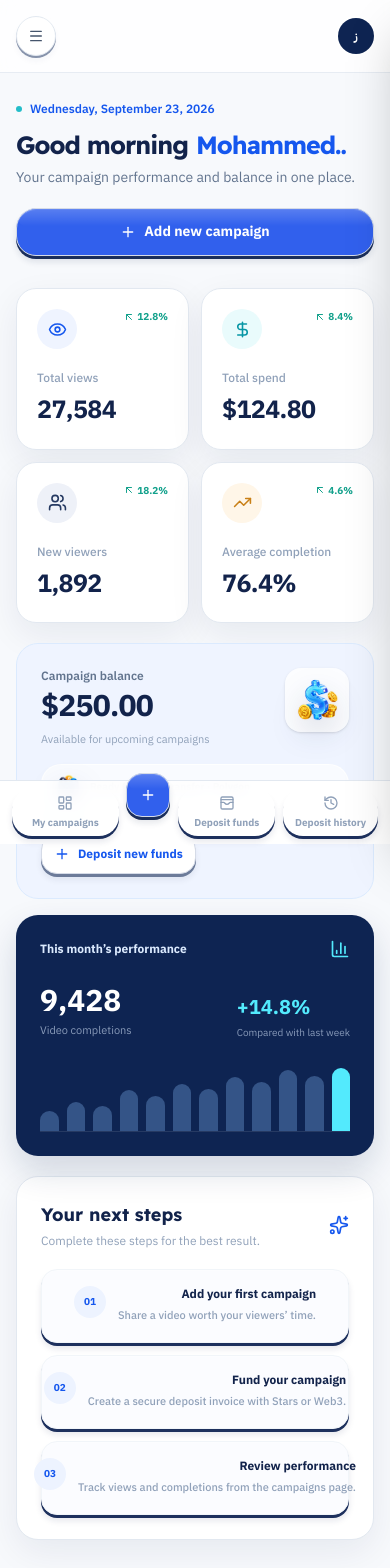
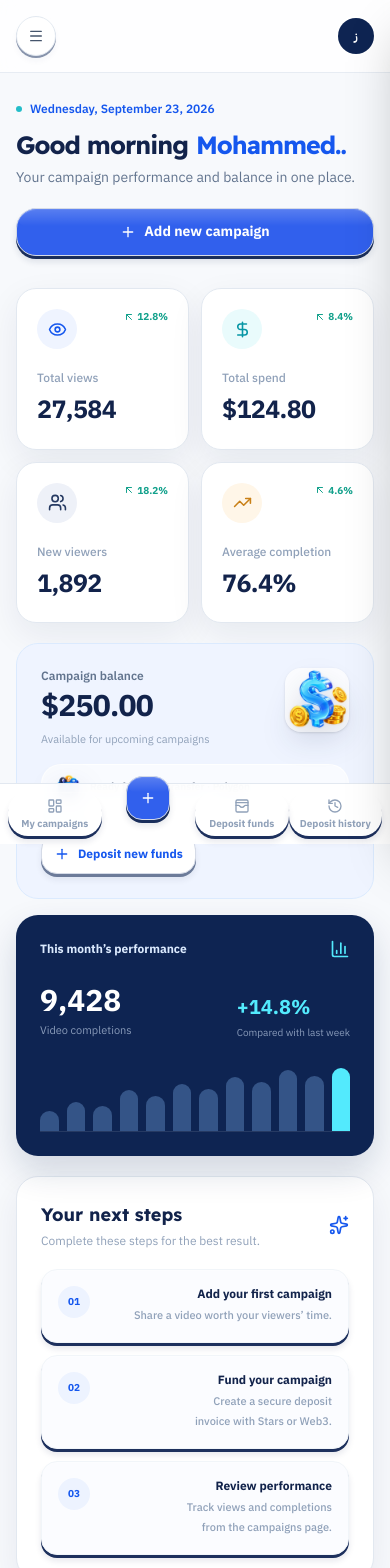
Before and after one commit to makremhp/you-tube, a React (Vite) app: page / in a window 390 px wide. Shown: the top 1568 px of the page. Built offline with nearby package versions, Linux system fonts and the light colour scheme.

Commit message:
Fix mobile card overflow and resize balance artwork

```diff
--- a/src/App.tsx
+++ b/src/App.tsx
@@ -846,18 +846,18 @@ function CreatorOverview({
       </section>
 
       <section className="mt-5 grid gap-4 md:grid-cols-[1.1fr_.9fr]">
-        <div className="relative overflow-hidden rounded-[22px] border border-blue-100 bg-[#eff4ff] p-6">
-          <div className="flex items-start justify-between gap-4">
+         <div className="relative overflow-hidden rounded-[22px] border border-blue-100 bg-[#eff4ff] p-6">
+           <div className="flex items-start justify-between gap-3">
             <div className="min-w-0 flex-1">
               <div className="safe-card-copy text-xs font-semibold text-slate-500">رصيد الإعلانات</div>
               <div className="mt-1 text-3xl font-bold tracking-tight text-[#12234b]">${advertiserBalance.toFixed(2)}</div>
               <div className="safe-card-copy mt-2 text-[11px] leading-4 text-slate-400">متاح لتمويل الحملات القادمة</div>
             </div>
-            <div className="relative grid h-16 w-16 place-items-center rounded-2xl bg-white/80 shadow-sm">
-              <WalletArtwork method="balance" size="md" className="h-[2.8rem] w-[2.8rem]" />
+             <div className="relative grid h-16 w-16 shrink-0 place-items-center rounded-2xl bg-white/80 shadow-sm">
+               <WalletArtwork method="balance" size="md" className="h-10 w-10" />
             </div>
           </div>
-          <div className="mt-4 flex items-center gap-2 rounded-xl border border-white/80 bg-white/60 px-3 py-2">
+           <div className="mt-4 flex min-w-0 items-center gap-2 rounded-xl border border-white/80 bg-white/60 px-3 py-2">
             <WalletArtwork method="web3" size="xs" />
             <span className="safe-card-copy min-w-0 flex-1 text-[10px] font-bold leading-4 text-slate-600">جاهز للتحويل عبر Web3 · Polygon</span>
           </div>
@@ -866,10 +866,10 @@ function CreatorOverview({
           </Button>
         </div>
         <div className="rounded-[22px] bg-[#0e2452] p-6 text-white shadow-[0_15px_34px_rgba(14,36,82,.16)]">
-          <div className="flex items-center justify-between"><span className="text-xs font-bold text-blue-100">أداء هذا الشهر</span><BarChart3 className="h-5 w-5 text-cyan-300" /></div>
+           <div className="flex min-w-0 items-center justify-between gap-3"><span className="safe-card-copy min-w-0 text-xs font-bold text-blue-100">أداء هذا الشهر</span><BarChart3 className="h-5 w-5 shrink-0 text-cyan-300" /></div>
           <div className="mt-6 flex items-end justify-between">
-            <div><div className="text-3xl font-bold">9,428</div><div className="mt-1 text-[11px] text-blue-100/60">إكمالات الفيديو</div></div>
-            <div className="text-left"><div className="text-xl font-bold text-cyan-300">+14.8%</div><div className="mt-1 text-[10px] text-blue-100/60">مقارنة بالأسبوع الماضي</div></div>
+             <div className="min-w-0"><div className="text-3xl font-bold">9,428</div><div className="safe-card-copy mt-1 text-[11px] text-blue-100/60">إكمالات الفيديو</div></div>
+             <div className="min-w-0 text-left"><div className="text-xl font-bold text-cyan-300">+14.8%</div><div className="safe-card-copy mt-1 text-[10px] text-blue-100/60">مقارنة بالأسبوع الماضي</div></div>
           </div>
           <div className="mt-7 flex h-16 items-end gap-2 border-b border-white/10">
             {[32, 46, 40, 64, 55, 74, 67, 86, 77, 96, 87, 100].map((height, i) => <div key={i} className="flex h-full flex-1 items-end"><div className={`w-full rounded-t-sm ${i === 11 ? 'bg-cyan-300' : 'bg-blue-300/30'}`} style={{ height: `${height}%` }} /></div>)}
@@ -885,9 +885,9 @@ function CreatorOverview({
             { number: '02', title: 'موّل حملتك', description: 'أنشئ فاتورة إيداع آمنة عبر Stars أو Web3.', action: onDeposit },
             { number: '03', title: 'راجع الأداء', description: 'تابع المشاهدات والإكمالات من صفحة الإعلانات.' },
           ] as Array<{ number: string; title: string; description: string; action?: () => void }>).map(({ number, title, description, action }) => (
-            <Button type="button" key={number} onClick={typeof action === 'function' ? action : undefined} variant="unstyled" size="fit" className="flex items-start gap-3 rounded-2xl border border-slate-100 bg-[#fbfcff] p-4 text-right transition hover:border-blue-100 hover:bg-[#f4f8ff]">
+             <Button type="button" key={number} onClick={typeof action === 'function' ? action : undefined} variant="unstyled" size="fit" className="flex min-w-0 items-start gap-3 rounded-2xl border border-slate-100 bg-[#fbfcff] p-4 text-right transition hover:border-blue-100 hover:bg-[#f4f8ff]">
               <span className="grid h-8 w-8 shrink-0 place-items-center rounded-lg bg-[#edf3ff] text-[10px] font-bold text-[#1557ee]">{number}</span>
-              <span><span className="block text-xs font-bold text-[#12234b]">{title}</span><span className="mt-1 block text-[11px] leading-5 text-slate-400">{description}</span></span>
+               <span className="min-w-0 flex-1"><span className="safe-card-copy block text-xs font-bold text-[#12234b]">{title}</span><span className="safe-card-copy mt-1 block text-[11px] leading-5 text-slate-400">{description}</span></span>
             </Button>
           ))}
         </div>
@@ -2212,20 +2212,20 @@ function Home() {
                 : screen === 'watch' && mode === 'viewer' ? <ViewerView videos={videos} balance={viewerBalance} onWithdraw={() => setScreen('withdraw')} onSelect={selectVideo} insideTelegram={insideTelegram} onOpenBrowser={openWatchInBrowser} completedVideoIds={completedVideoIds} browserMode={browserEarningPage} />
                   : <CreatorOverview advertiserBalance={advertiserBalance} telegramUser={telegramUser} onAdd={() => setScreen('add')} onDeposit={() => setScreen('deposit')} />}
           {!browserEarningPage && <div className="fixed bottom-0 left-0 right-0 z-30 border-t border-slate-200 bg-white/95 p-2 backdrop-blur lg:hidden">
-            <div className="mx-auto flex max-w-md justify-around">
+             <div className="mx-auto grid max-w-md grid-cols-4">
               {mode === 'creator' ? (
                 <>
-                   <Button type="button" data-testid="button-mobile-creator" onClick={() => setScreen('campaigns')} variant="unstyled" size="fit" className={`flex flex-col items-center gap-1 px-5 py-1.5 text-[10px] font-bold ${screen === 'campaigns' ? 'text-[#1557ee]' : 'text-slate-400'}`}><LayoutDashboard className="h-5 w-5" /> إعلاناتي</Button>
-                   <Button type="button" data-testid="button-mobile-add" onClick={() => setScreen('add')} variant="primary" size="icon" className="grid h-11 w-11 -translate-y-4 place-items-center rounded-2xl"><Plus className="h-5 w-5" /></Button>
-                    <Button type="button" data-testid="button-mobile-ad-wallet" onClick={() => setScreen('deposit')} variant="unstyled" size="fit" className={`flex flex-col items-center gap-1 px-4 py-1.5 text-[10px] font-bold ${screen === 'deposit' ? 'text-[#1557ee]' : 'text-slate-400'}`}><WalletCards className="h-5 w-5" /> إيداع رصيد</Button>
-                    <Button type="button" data-testid="button-mobile-deposit-history" onClick={() => setScreen('deposit-history')} variant="unstyled" size="fit" className={`flex flex-col items-center gap-1 px-3 py-1.5 text-[10px] font-bold ${screen === 'deposit-history' ? 'text-[#1557ee]' : 'text-slate-400'}`}><History className="h-5 w-5" /> سجل الإيداع</Button>
+                    <Button type="button" data-testid="button-mobile-creator" onClick={() => setScreen('campaigns')} variant="unstyled" size="fit" className={`flex min-w-0 max-w-full flex-col items-center gap-1 whitespace-normal px-1 py-1.5 text-center text-[10px] font-bold leading-3 ${screen === 'campaigns' ? 'text-[#1557ee]' : 'text-slate-400'}`}><LayoutDashboard className="h-5 w-5" /> إعلاناتي</Button>
+                    <Button type="button" data-testid="button-mobile-add" onClick={() => setScreen('add')} variant="primary" size="icon" className="justify-self-center grid h-11 w-11 -translate-y-4 place-items-center rounded-2xl"><Plus className="h-5 w-5" /></Button>
+                     <Button type="button" data-testid="button-mobile-ad-wallet" onClick={() => setScreen('deposit')} variant="unstyled" size="fit" className={`flex min-w-0 max-w-full flex-col items-center gap-1 whitespace-normal px-1 py-1.5 text-center text-[10px] font-bold leading-3 ${screen === 'deposit' ? 'text-[#1557ee]' : 'text-slate-400'}`}><WalletCards className="h-5 w-5" /> إيداع رصيد</Button>
+                     <Button type="button" data-testid="button-mobile-deposit-history" onClick={() => setScreen('deposit-history')} variant="unstyled" size="fit" className={`flex min-w-0 max-w-full flex-col items-center gap-1 whitespace-normal px-1 py-1.5 text-center text-[10px] font-bold leading-3 ${screen === 'deposit-history' ? 'text-[#1557ee]' : 'text-slate-400'}`}><History className="h-5 w-5" /> سجل الإيداع</Button>
                 </>
               ) : (
                 <>
-                    <Button type="button" data-testid="button-mobile-earn" onClick={() => setScreen('watch')} variant="unstyled" size="fit" className={`flex min-w-0 flex-col items-center gap-1 px-1 py-1.5 text-[9px] font-bold ${screen === 'watch' ? 'text-[#1557ee]' : 'text-slate-400'}`}><Eye className="h-5 w-5" /> شاهد واربح</Button>
-                    <Button type="button" data-testid="button-mobile-publish" onClick={() => setScreen('publish')} variant="unstyled" size="fit" className={`flex min-w-0 flex-col items-center gap-1 px-1 py-1.5 text-[9px] font-bold ${screen === 'publish' ? 'text-[#1557ee]' : 'text-slate-400'}`}><Share2 className="h-5 w-5" /> نظام النشر</Button>
-                    <Button type="button" data-testid="button-mobile-earnings" onClick={() => setScreen('withdraw')} variant="unstyled" size="fit" className={`flex min-w-0 flex-col items-center gap-1 px-1 py-1.5 text-[9px] font-bold ${screen === 'withdraw' ? 'text-[#1557ee]' : 'text-slate-400'}`}><WalletCards className="h-5 w-5" /> سحب الأرباح</Button>
-                    <Button type="button" data-testid="button-mobile-withdraw-history" onClick={() => setScreen('withdraw-history')} variant="unstyled" size="fit" className={`flex min-w-0 flex-col items-center gap-1 px-1 py-1.5 text-[9px] font-bold ${screen === 'withdraw-history' ? 'text-[#1557ee]' : 'text-slate-400'}`}><History className="h-5 w-5" /> سجل السحب</Button>
+                     <Button type="button" data-testid="button-mobile-earn" onClick={() => setScreen('watch')} variant="unstyled" size="fit" className={`flex min-w-0 max-w-full flex-col items-center gap-1 whitespace-normal px-1 py-1.5 text-center text-[9px] font-bold leading-3 ${screen === 'watch' ? 'text-[#1557ee]' : 'text-slate-400'}`}><Eye className="h-5 w-5" /> شاهد واربح</Button>
+                     <Button type="button" data-testid="button-mobile-publish" onClick={() => setScreen('publish')} variant="unstyled" size="fit" className={`flex min-w-0 max-w-full flex-col items-center gap-1 whitespace-normal px-1 py-1.5 text-center text-[9px] font-bold leading-3 ${screen === 'publish' ? 'text-[#1557ee]' : 'text-slate-400'}`}><Share2 className="h-5 w-5" /> نظام النشر</Button>
+                     <Button type="button" data-testid="button-mobile-earnings" onClick={() => setScreen('withdraw')} variant="unstyled" size="fit" className={`flex min-w-0 max-w-full flex-col items-center gap-1 whitespace-normal px-1 py-1.5 text-center text-[9px] font-bold leading-3 ${screen === 'withdraw' ? 'text-[#1557ee]' : 'text-slate-400'}`}><WalletCards className="h-5 w-5" /> سحب الأرباح</Button>
+                     <Button type="button" data-testid="button-mobile-withdraw-history" onClick={() => setScreen('withdraw-history')} variant="unstyled" size="fit" className={`flex min-w-0 max-w-full flex-col items-center gap-1 whitespace-normal px-1 py-1.5 text-center text-[9px] font-bold leading-3 ${screen === 'withdraw-history' ? 'text-[#1557ee]' : 'text-slate-400'}`}><History className="h-5 w-5" /> سجل السحب</Button>
                 </>
               )}
             </div>
```
